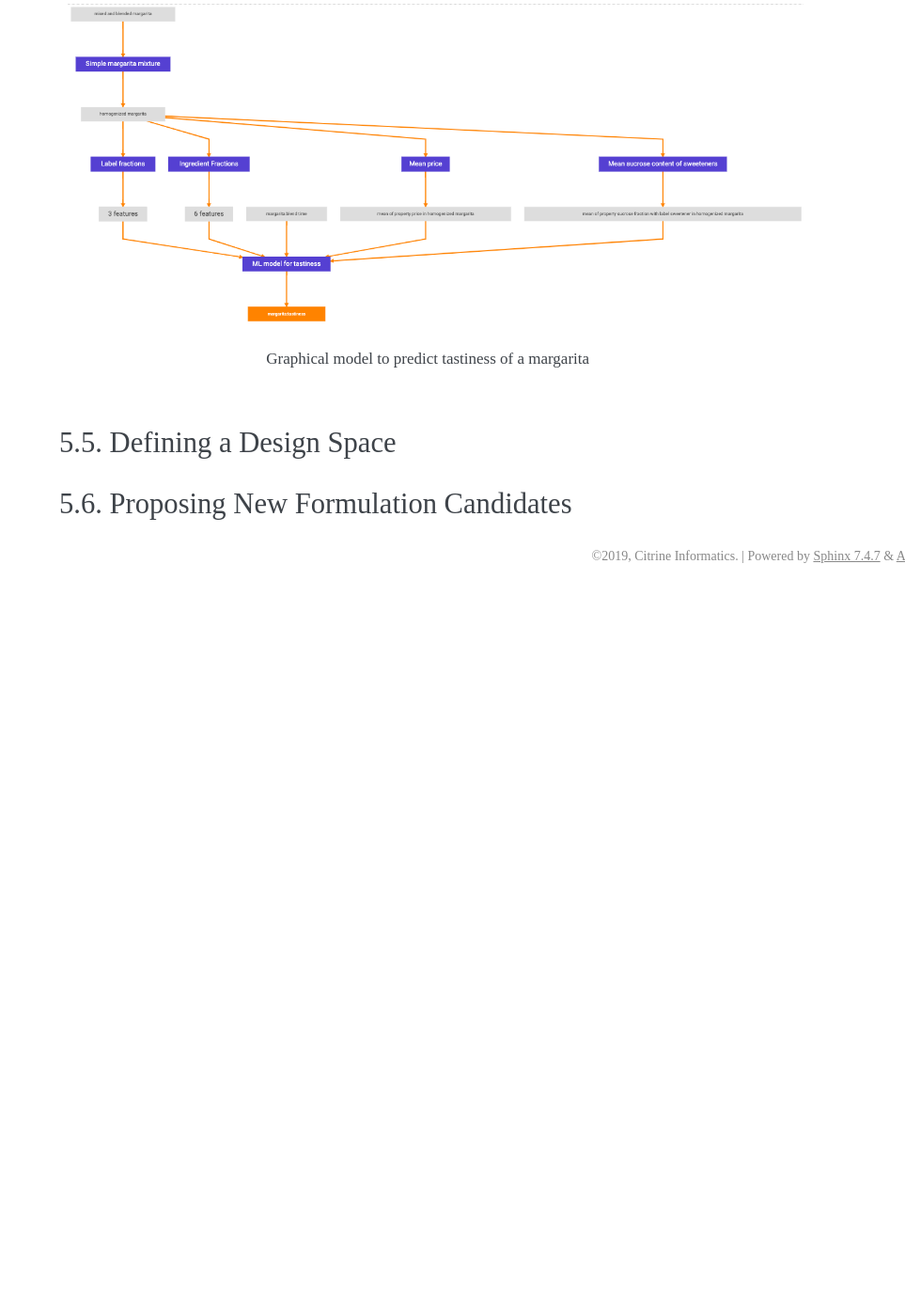
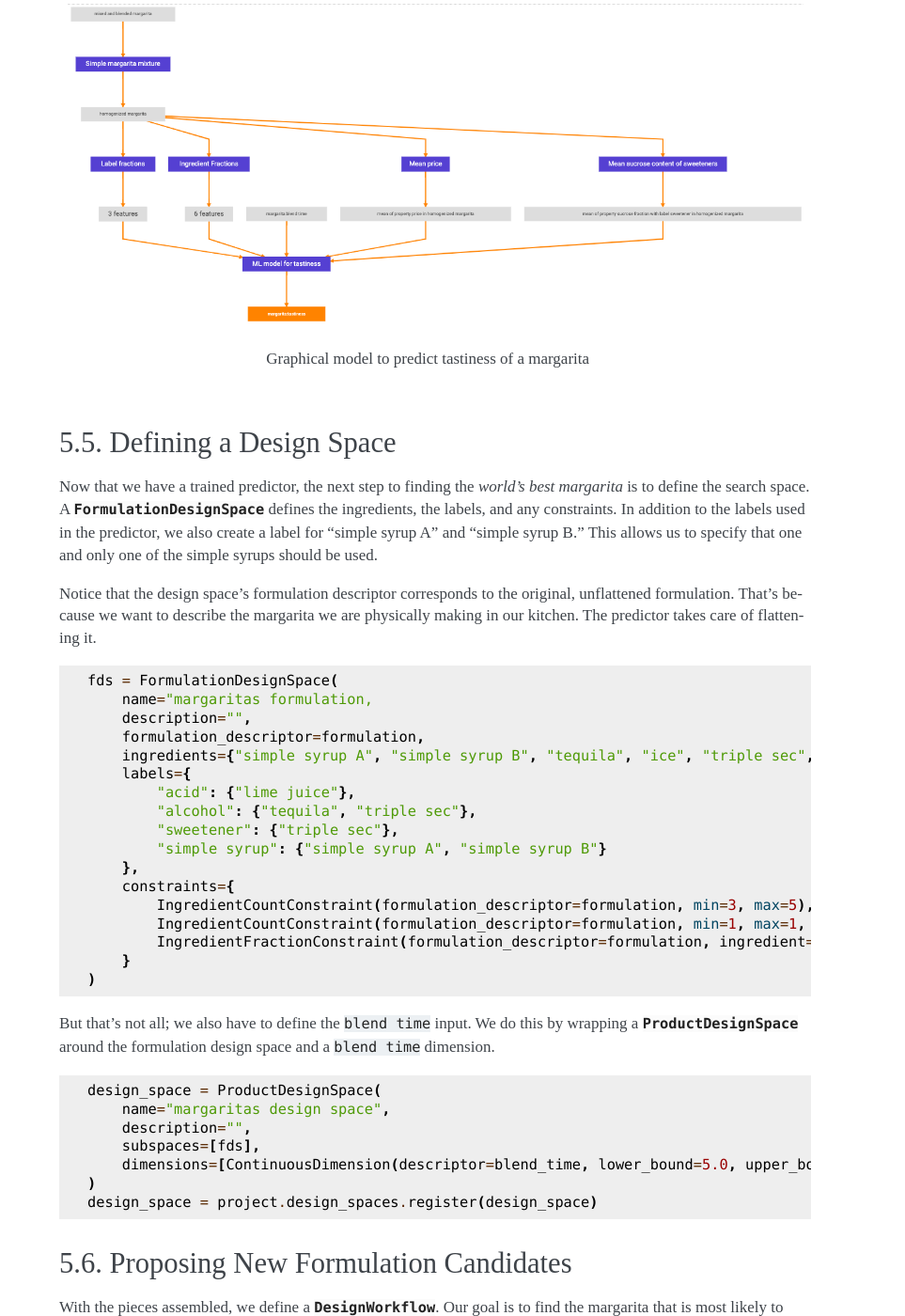
Before and after one commit to CitrineInformatics/citrine-python, a Sphinx documentation site: the page built from docs/source/formulations_example.rst, in a window 1280 px wide and 1400 px high, scrolled down 10038 px. Shown: the whole window at 94% size, without its empty margins (317-1280 px from the left). Built offline with Sphinx 7.4.7, drawn with Linux system fonts in a browser that asks for light colours; before the commit the page ends 10668 px from its top, so only the background shows below that; some of the changed text lies outside the part shown.

Commit message:
Describe design space and design workflow

```diff
--- a/docs/source/formulations_example.rst
+++ b/docs/source/formulations_example.rst
@@ -378,7 +378,8 @@
 
 With the GEM Table in hand, we build and train a predictor to predict the tastiness of novel margarita recipes.
 The first step is to define a :class:`~citrine.informatics.data_sources.GemTableDataSource` based on the Gem Table, ``table``.
-We choose to define a :class:`~citrine.informatics.descriptors.FormulationDescriptor` to hold the formulation; if we do not specify it then a default descriptor will be generated.
+We choose to define a :class:`~citrine.informatics.descriptors.FormulationDescriptor` to hold the formulation;
+if we do not specify it then a default descriptor will be generated, but given how crucial this descriptor is it is best to specify it directly.
 
 .. code-block:: python
 
@@ -397,8 +398,8 @@
     simple_mixture_predictor = SimpleMixturePredictor(
         name="Simple margarita mixture",
         description="Flatten a mixture of mixtures into leaf ingredients",
-        input_descriptor=formulation,
-        output_descriptor=flat_formulation
+        input_descriptor=formulation,  # this is the formulation descriptor from the table
+        output_descriptor=flat_formulation  # this is a new descriptor to represent the flattened formulation
     )
 
 Using the flattened formulation as an input, we create several featurizers to compute features that will be inputs to the machine learning model.
@@ -524,5 +525,75 @@
 Defining a Design Space
 -----------------------
 
+Now that we have a trained predictor, the next step to finding the *world's best margarita* is to define the search space.
+A :class:`~citrine.informatics.design_spaces.formulation_design_space.FormulationDesignSpace` defines the ingredients, the labels, and any constraints.
+In addition to the labels used in the predictor, we also create a label for "simple syrup A" and "simple syrup B."
+This allows us to specify that one and only one of the simple syrups should be used.
+
+Notice that the design space's formulation descriptor corresponds to the original, unflattened formulation.
+That's because we want to describe the margarita we are physically making in our kitchen.
+The predictor takes care of flattening it.
+
+.. code-block:: python
+
+    fds = FormulationDesignSpace(
+        name="margaritas formulation,
+        description="",
+        formulation_descriptor=formulation,
+        ingredients={"simple syrup A", "simple syrup B", "tequila", "ice", "triple sec", "lime juice"},
+        labels={
+            "acid": {"lime juice"},
+            "alcohol": {"tequila", "triple sec"},
+            "sweetener": {"triple sec"},
+            "simple syrup": {"simple syrup A", "simple syrup B"}
+        },
+        constraints={
+            IngredientCountConstraint(formulation_descriptor=formulation, min=3, max=5),
+            IngredientCountConstraint(formulation_descriptor=formulation, min=1, max=1, label="simple syrup"),
+            IngredientFractionConstraint(formulation_descriptor=formulation, ingredient="lime juice", min=0.15, max=0.30)
+        }
+    )
+
+But that's not all; we also have to define the ``blend time`` input.
+We do this by wrapping a :class:`~citrine.informatics.design_spaces.product_design_space.ProductDesignSpace` around the formulation design space and a ``blend time`` dimension.
+
+.. code-block:: python
+
+    design_space = ProductDesignSpace(
+        name="margaritas design space",
+        description="",
+        subspaces=[fds],
+        dimensions=[ContinuousDimension(descriptor=blend_time, lower_bound=5.0, upper_bound=20.0)]
+    )
+    design_space = project.design_spaces.register(design_space)
+
 Proposing New Formulation Candidates
 ------------------------------------
+
+With the pieces assembled, we define a :class:`~citrine.informatics.workflows.design_workflow.DesignWorkflow`.
+Our goal is to find the margarita that is most likely to have a tastiness score above 7.5, while keeping the cost per kg below $12.50.
+We define an :class:`~citrine.informatics.scores.LIScore` with this objective and constraint, define a design workflow with the predictor and design space, and trigger the design workflow on the score.
+
+.. code-block:: python
+
+    score = LIScore(
+        objectives=[ScalarMaxObjective(descriptor_key=blend_time.key)],
+        baselines=[7.5],
+        constraints=[ScalarRangeConstraint(
+            descriptor_key=price_descriptors[0].key, upper_bound=12.50, lower_bound=0.00
+        )]
+    )
+
+    design_workflow = DesignWorkflow(
+        name="best margarita below 12.50",
+        design_space_id=design_space.uid,
+        predictor_id=graph_predictor.uid,
+        processor=None  # we use the default continuous search processor
+    )
+    design_workflow = project.design_workflows.register(design_workflow)
+
+    execution = design_workflow.design_executions.trigger(score)
+
+Once the execution is complete, ``execution.candidates()`` returns a paginated list of results.
+How good is the margarita?
+Well, that depends on the training data.
```
